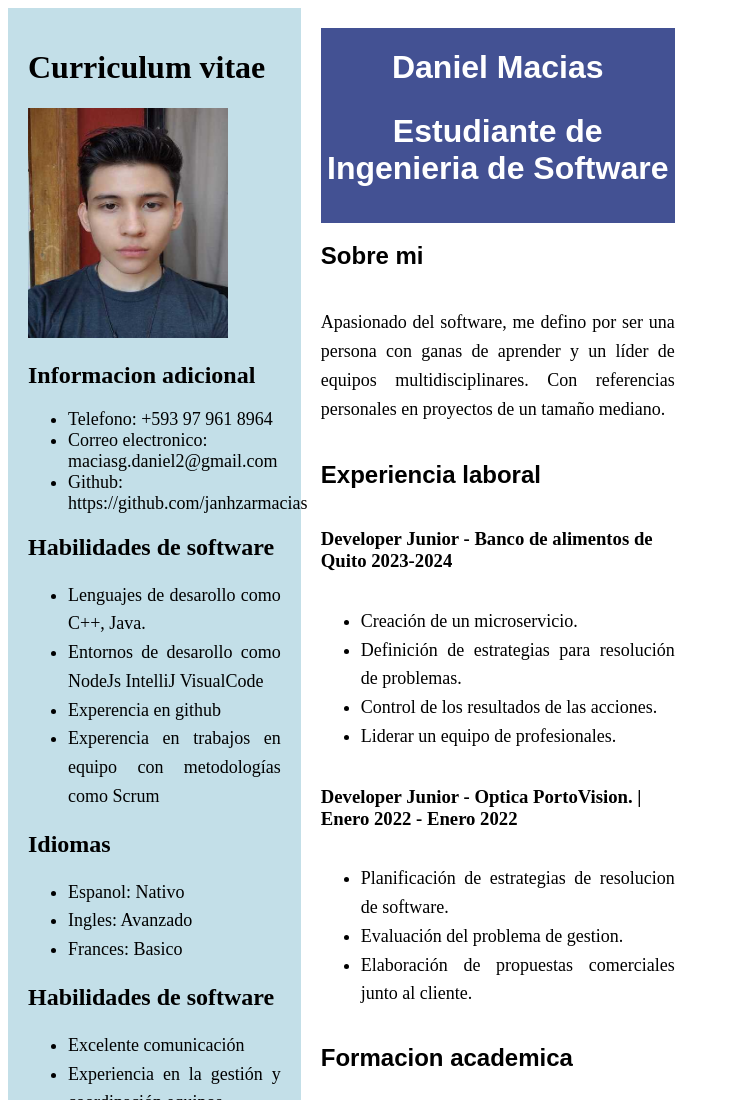
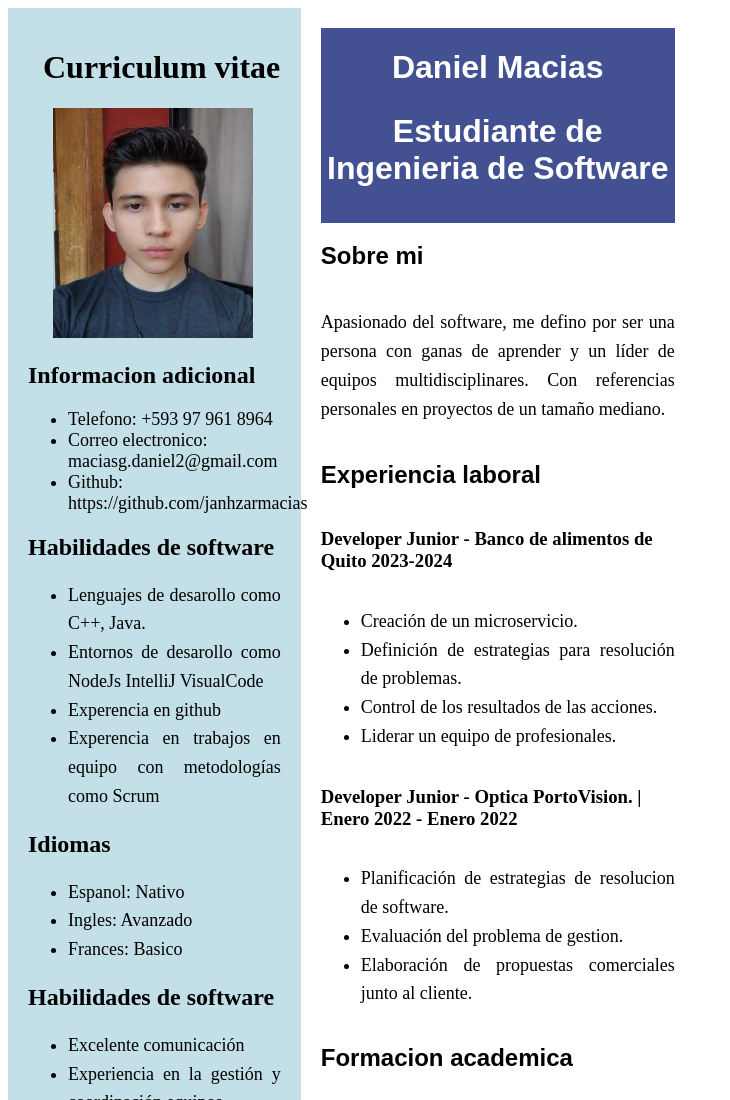
Before and after one commit to 2025A-Web-SW-GR1/webswgr1-macias-garcia-janhzar-daniel, a plain HTML site: page 00servidorweb/deberes/Curriculum/CV.html in a window 1280 px wide. Shown: the top 1100 px of the page, without its empty margins (0-730 px from the left). Drawn offline with Linux system fonts and the light colour scheme.

Commit message:
Update CV.html

```diff
--- a/00servidorweb/deberes/Curriculum/CV.html
+++ b/00servidorweb/deberes/Curriculum/CV.html
@@ -51,8 +51,8 @@
 <body>
     <div class="container">
         <div class="left">
-            <h1>Curriculum vitae</h1>
-            <img src="./Imagen/foto.png" alt="Foto de perfil" width="200" height="230">
+            <h1 style="margin-left: 15px;"> Curriculum vitae</h1>
+            <img style="margin-left: 25px;" src="./Imagen/foto.png" alt="Foto de perfil" width="200" height="230">
 
             <h2>Informacion adicional</h2>
             <ul>
```
